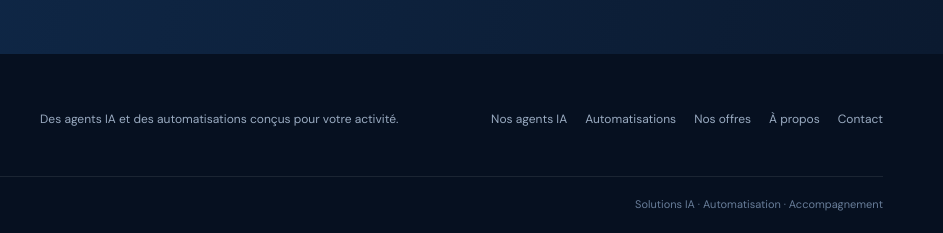
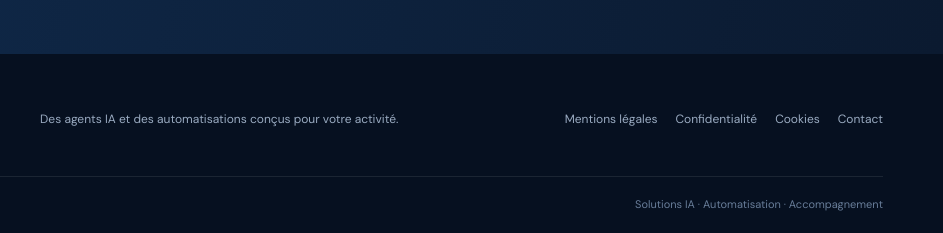
Before and after one commit to warngDan/nexprocessia_website, a plain HTML site: page a-propos.html in a window 1280 px wide. Shown: the part 1868-2101 px from the top of the page, 337-1280 px from the left. Drawn offline with Linux system fonts and the light colour scheme.

Commit message:
Add legal links and clarify contact form status

```diff
--- a/a-propos.html
+++ b/a-propos.html
@@ -13,4 +13,4 @@
 <main><section class="page-hero"><div class="container"><p class="eyebrow"><span class="pulse"></span> À PROPOS DE NEXPROCESS IA</p><h1>La technologie doit<br><span>servir votre quotidien.</span></h1><p>NexProcess IA accompagne les professionnels dans l'adoption concrète de l'intelligence artificielle et de l'automatisation. Notre priorité : partir de vos besoins métier, pas d'un outil à placer à tout prix.</p></div></section>
 <section class="section section-light"><div class="container about-layout"><div><p class="eyebrow dark">NOTRE CONVICTION</p><h2>Une bonne solution est une solution <span>qui vous est utile.</span></h2></div><div class="about-copy"><p>Les outils d'intelligence artificielle évoluent rapidement. Pourtant, leur intérêt dépend surtout de la façon dont ils s'intègrent dans une organisation, de la qualité des informations qu'ils utilisent et du cadre dans lequel ils interviennent.</p><p>Nous cherchons à concevoir des solutions compréhensibles, adaptées à vos méthodes de travail et accompagnées de règles de contrôle. L'objectif n'est pas de remplacer votre expertise, mais de donner à vos équipes un appui supplémentaire.</p><div class="quote-mark">“</div><blockquote>Automatiser ce qui peut l'être. Garder l'humain aux commandes.</blockquote></div></div></section>
 <section class="section section-dark"><div class="container"><div class="section-heading centered"><p class="eyebrow">NOS PRINCIPES</p><h2>Une démarche pragmatique,<br><span>de bout en bout.</span></h2></div><div class="principle-grid"><div><span>01</span><h3>Écouter avant de concevoir</h3><p>Comprendre les contraintes, les usages et les objectifs avant de choisir une technologie.</p></div><div><span>02</span><h3>Privilégier la clarté</h3><p>Définir ce que la solution fait, ce qu'elle ne fait pas et quand une validation est nécessaire.</p></div><div><span>03</span><h3>Accompagner dans la durée</h3><p>Tester, documenter, ajuster et faire évoluer les solutions en fonction des retours.</p></div></div></div></section><section class="cta-band"><div class="container cta-inner"><div><p class="eyebrow">FAISONS CONNAISSANCE</p><h2>Parlons de votre activité<br>et de vos objectifs.</h2></div><a class="btn btn-primary" href="contact.html">Nous contacter <span>↗</span></a></div></section></main>
-<footer class="site-footer"><div class="container footer-top"><a class="brand" href="index.html" aria-label="NexProcess IA, accueil"><img class="brand-logo" src="assets/nexprocessia-mark.png" alt=""><img class="brand-wordmark-image" src="assets/nexprocessia-wordmark.svg" alt="NexProcess IA"></a><p>Des agents IA et des automatisations conçus pour votre activité.</p><div class="footer-links"><a href="nos-agents-ia.html">Nos agents IA</a><a href="automatisation.html">Automatisations</a><a href="nos-offres.html">Nos offres</a><a href="a-propos.html">À propos</a><a href="contact.html">Contact</a></div></div><div class="container footer-bottom"><span>© <span id="year"></span> NexProcess IA. Tous droits réservés.</span><span>Solutions IA · Automatisation · Accompagnement</span></div></footer></body></html>
+<footer class="site-footer"><div class="container footer-top"><a class="brand" href="index.html" aria-label="NexProcess IA, accueil"><img class="brand-logo" src="assets/nexprocessia-mark.png" alt=""><img class="brand-wordmark-image" src="assets/nexprocessia-wordmark.svg" alt="NexProcess IA"></a><p>Des agents IA et des automatisations conçus pour votre activité.</p><div class="footer-links"><a href="mentions-legales.html">Mentions légales</a><a href="politique-confidentialite.html">Confidentialité</a><a href="cookies.html">Cookies</a><a href="contact.html">Contact</a></div></div><div class="container footer-bottom"><span>© <span id="year"></span> NexProcess IA. Tous droits réservés.</span><span>Solutions IA · Automatisation · Accompagnement</span></div></footer></body></html>
```
